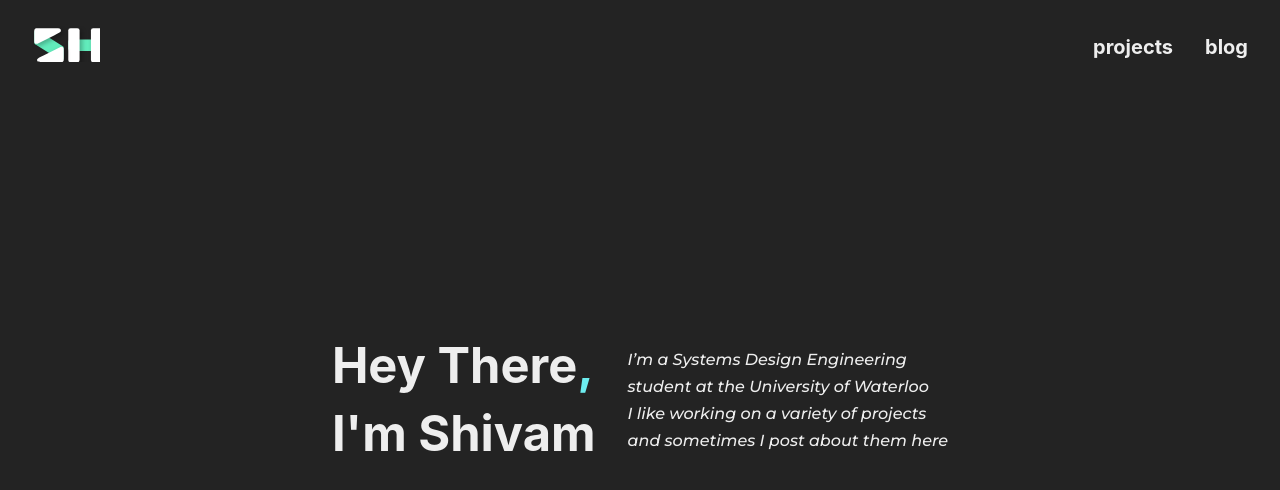
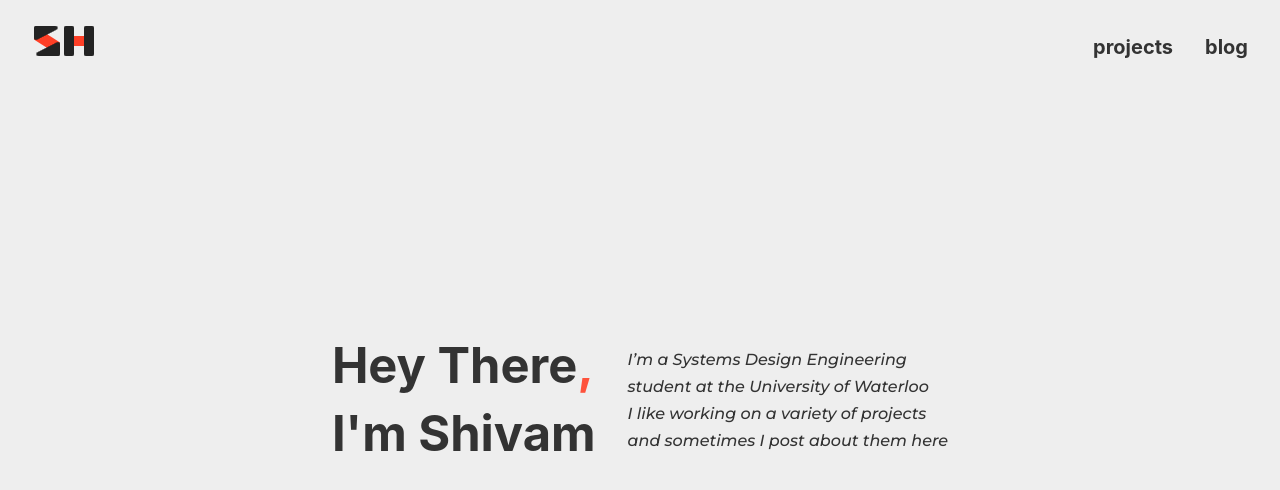
Before and after one commit to shivam-sh/shivam.sh, a Next.js app: page / in a window 1280 px wide. Shown: the top 490 px of the page. Built offline with nearby package versions, Linux system fonts and the light colour scheme; a web font is replaced by a local one.

Commit message:
Implement Support for Light Mode

```diff
--- a/components/Logo.tsx
+++ b/components/Logo.tsx
@@ -1,34 +1,54 @@
+import React, { useEffect, useState } from 'react';
 
-const Logo = ({}) => (
+
+const Logo: React.FC = ({ }) => {
+
+  const [isDark, setIsDark] = useState(false);
+
+  const updateColours = () => setIsDark(window.matchMedia('(prefers-color-scheme: dark)').matches);
+    typeof window !== "undefined" &&
+      window.matchMedia("(prefers-color-scheme: dark)")
+        .addEventListener('change', updateColours);
+
+  useEffect(updateColours, []);
+
+  let foregroundColor = isDark ? '#EEE' : '#232323';
+  let accentColor = isDark ? '#62ECBC' : '#FE3F26';
+
+  let shadowOffset = isDark ? 1 : 0;
+  let shadowSize = isDark ? 1 : 0;
+
+
+  return (
     <svg
       width="68"
       height="38"
-    viewBox="0 0 60 30"
+      viewBox="0 0 68 38"
       fill="none"
       xmlns="http://www.w3.org/2000/svg"
 
     >
-    <rect x={32} y={12} width={30} height={10} rx={2} fill="#62ECBC" />
+      <rect x={32} y={12} width={30} height={10} rx={2} fill={accentColor} />
       <g filter="url(#a)">
-      <rect x={32} y={2} width={10} height={30} rx={2} fill="#fff" />
+        <rect x={32} y={2} width={10} height={30} rx={2} fill={foregroundColor} />
       </g>
       <g filter="url(#b)">
-      <rect x={52} y={2} width={10} height={30} rx={2} fill="#fff" />
+        <rect x={52} y={2} width={10} height={30} rx={2} fill={foregroundColor} />
       </g>
       <path
         d="M2 7.79c0-1.89 0-2.834.395-3.365a2 2 0 0 1 1.448-.8c.66-.053 1.46.45 3.06 1.455l19.6 12.312c.546.344.82.516 1.018.748a2 2 0 0 1 .388.702c.091.292.091.614.091 1.26v6.109c0 1.889 0 2.833-.395 3.364a2 2 0 0 1-1.448.8c-.66.052-1.46-.45-3.06-1.455l-19.6-12.312c-.546-.344-.82-.516-1.018-.748a2 2 0 0 1-.388-.702C2 14.867 2 14.544 2 13.898V7.789Z"
-      fill="#62ECBC"
+        fill={accentColor}
       />
       <g filter="url(#c)">
         <path
           d="M11.555 32c-3.955 0-5.932 0-6.522-.611a2 2 0 0 1-.47-1.987c.255-.81 2.024-1.695 5.561-3.464l13.245-6.622c1.533-.767 2.3-1.15 2.923-1.058a2 2 0 0 1 1.347.832c.361.516.361 1.373.361 3.088V28.8c0 1.12 0 1.68-.218 2.108a2 2 0 0 1-.874.874C26.48 32 25.92 32 24.8 32H11.555Z"
-        fill="#fff"
+          fill={foregroundColor}
         />
       </g>
       <g filter="url(#d)">
         <path
           d="M2 5.2c0-1.12 0-1.68.218-2.108a2 2 0 0 1 .874-.874C3.52 2 4.08 2 5.2 2h13.245c3.955 0 5.932 0 6.522.611a2 2 0 0 1 .47 1.987c-.255.81-2.024 1.695-5.561 3.464L6.63 14.685c-1.533.766-2.3 1.15-2.923 1.057a2 2 0 0 1-1.347-.832C2 14.394 2 13.537 2 11.822V5.2Z"
-        fill="#fff"
+          fill={foregroundColor}
         />
       </g>
       <defs>
@@ -47,8 +67,8 @@ const Logo = ({}) => (
             values="0 0 0 0 0 0 0 0 0 0 0 0 0 0 0 0 0 0 127 0"
             result="hardAlpha"
           />
-        <feOffset dx={2} dy={2} />
-        <feGaussianBlur stdDeviation={2} />
+          <feOffset dx={shadowOffset} dy={shadowOffset} />
+          <feGaussianBlur stdDeviation={shadowSize} />
           <feColorMatrix values="0 0 0 0 0 0 0 0 0 0 0 0 0 0 0 0 0 0 0.25 0" />
           <feBlend in2="BackgroundImageFix" result="effect1_dropShadow_537_284" />
           <feBlend
@@ -72,8 +92,8 @@ const Logo = ({}) => (
             values="0 0 0 0 0 0 0 0 0 0 0 0 0 0 0 0 0 0 127 0"
             result="hardAlpha"
           />
-        <feOffset dx={2} dy={2} />
-        <feGaussianBlur stdDeviation={2} />
+          <feOffset dx={shadowOffset} dy={shadowOffset} />
+          <feGaussianBlur stdDeviation={shadowSize} />
           <feColorMatrix values="0 0 0 0 0 0 0 0 0 0 0 0 0 0 0 0 0 0 0.25 0" />
           <feBlend in2="BackgroundImageFix" result="effect1_dropShadow_537_284" />
           <feBlend
@@ -97,8 +117,8 @@ const Logo = ({}) => (
             values="0 0 0 0 0 0 0 0 0 0 0 0 0 0 0 0 0 0 127 0"
             result="hardAlpha"
           />
-        <feOffset dx={2} dy={2} />
-        <feGaussianBlur stdDeviation={2} />
+          <feOffset dx={shadowOffset} dy={shadowOffset} />
+          <feGaussianBlur stdDeviation={shadowSize} />
           <feColorMatrix values="0 0 0 0 0 0 0 0 0 0 0 0 0 0 0 0 0 0 0.25 0" />
           <feBlend in2="BackgroundImageFix" result="effect1_dropShadow_537_284" />
           <feBlend
@@ -122,8 +142,8 @@ const Logo = ({}) => (
             values="0 0 0 0 0 0 0 0 0 0 0 0 0 0 0 0 0 0 127 0"
             result="hardAlpha"
           />
-        <feOffset dx={2} dy={2} />
-        <feGaussianBlur stdDeviation={2} />
+          <feOffset dx={shadowOffset} dy={shadowOffset} />
+          <feGaussianBlur stdDeviation={shadowSize} />
           <feColorMatrix values="0 0 0 0 0 0 0 0 0 0 0 0 0 0 0 0 0 0 0.25 0" />
           <feBlend in2="BackgroundImageFix" result="effect1_dropShadow_537_284" />
           <feBlend
@@ -135,5 +155,6 @@ const Logo = ({}) => (
       </defs>
     </svg>
   )
+}
 
 export default Logo;
--- a/styles/components/Navbar.module.scss
+++ b/styles/components/Navbar.module.scss
@@ -26,11 +26,11 @@
 
         a {
             text-decoration: none;
-            color: #eee;
+            color: var(--text);
             transition: all 0.3s ease-in-out;
 
             &:hover {
-                color: #bbb;
+                opacity: 70%;
             }
 
             h6 {
--- a/styles/globals.scss
+++ b/styles/globals.scss
@@ -3,13 +3,22 @@
 @import url('https://rsms.me/inter/inter.css');
 
 :root {
-  --bg: #232323;
-  --text: #eee;
-  --accent: #6dedef;
+  --bg: #EEEEEE;
+  --text: #333333;
+  --accent: #FE523C;
+
 
   font-family: 'Inter', sans-serif;
   font-style: normal;
   font-weight: normal;
+}
+
+@media (prefers-color-scheme: dark) {
+  :root {
+    --bg: #292c35;
+    --text: #eee;
+    --accent: #6dedef;
+  }
 }
 
 * {
```
Lines whose indentation alone changed are shown as unchanged.
